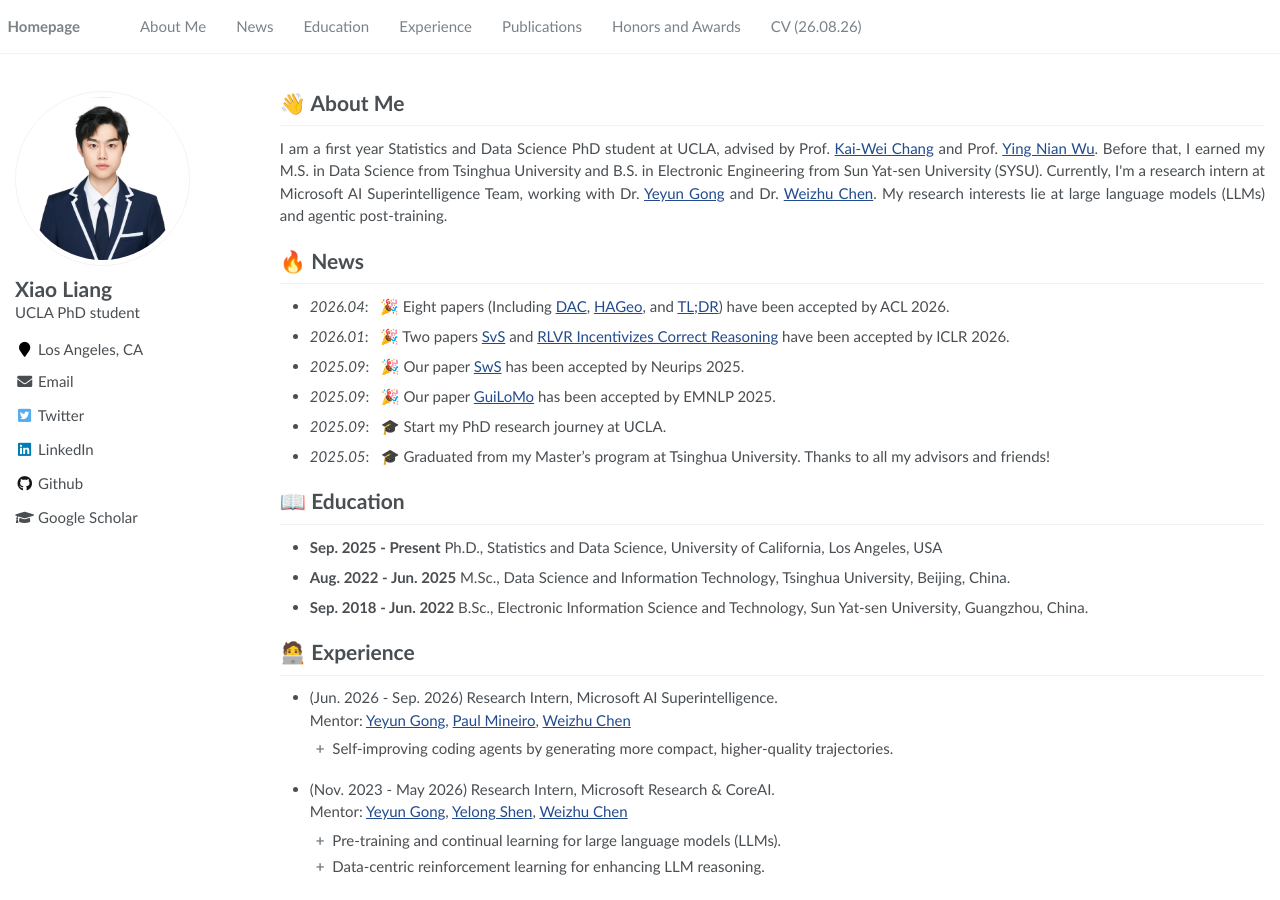
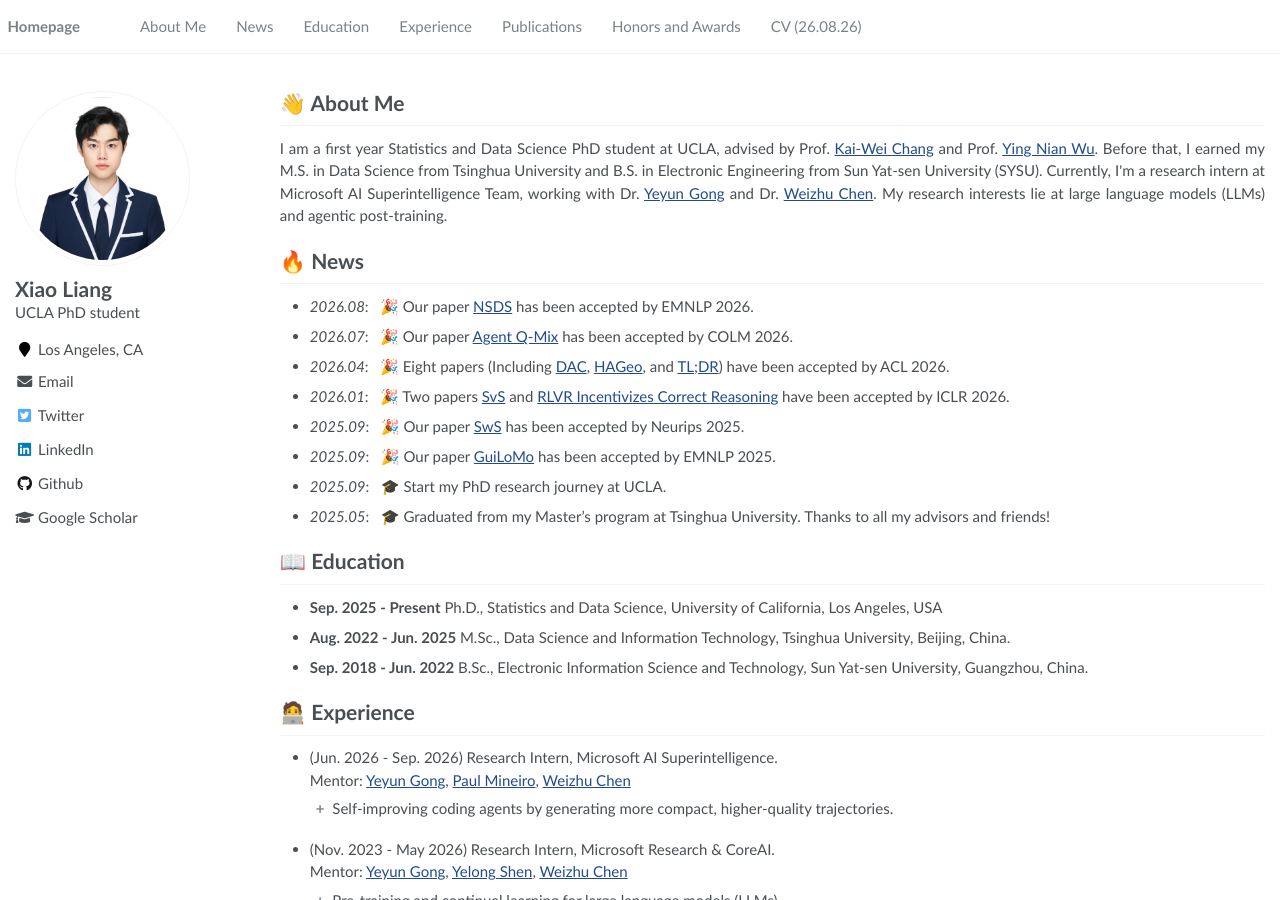
Before and after one commit to MasterVito/MasterVito.github.io, a Jekyll site: the page built from _pages/about.md, in a window 1280 px wide and 900 px high. Built offline with Jekyll 4.4.1, drawn with Linux system fonts in a browser that asks for light colours.

Commit message:
News: add COLM 2026 and EMNLP 2026 acceptances
Co-Authored-By: Claude Opus 5 <noreply@anthropic.com>
Claude-Session: https://claude.ai/code/session_0147V7ycVkk15Bn1WDxaAcwz

```diff
--- a/_pages/about.md
+++ b/_pages/about.md
@@ -26,6 +26,8 @@ redirect_from:
 <div style="margin-top: 15px;"></div>
 
 # 🔥 News
+- *2026.08*: &nbsp; 🎉 Our paper [NSDS](https://arxiv.org/abs/2603.17354) has been accepted by EMNLP 2026.
+- *2026.07*: &nbsp; 🎉 Our paper [Agent Q-Mix](https://arxiv.org/abs/2604.00344) has been accepted by COLM 2026.
 - *2026.04*: &nbsp; 🎉 Eight papers (Including [DAC](https://arxiv.org/abs/2602.02477), [HAGeo](https://arxiv.org/abs/2512.00097), and [TL;DR](https://arxiv.org/abs/2506.02678)) have been accepted by ACL 2026.
 - *2026.01*: &nbsp; 🎉 Two papers [SvS](https://arxiv.org/abs/2508.14029) and [RLVR Incentivizes Correct Reasoning](https://arxiv.org/abs/2506.14245) have been accepted by ICLR 2026.
 - *2025.09*: &nbsp; 🎉 Our paper [SwS](https://arxiv.org/abs/2506.08989) has been accepted by Neurips 2025.
```
